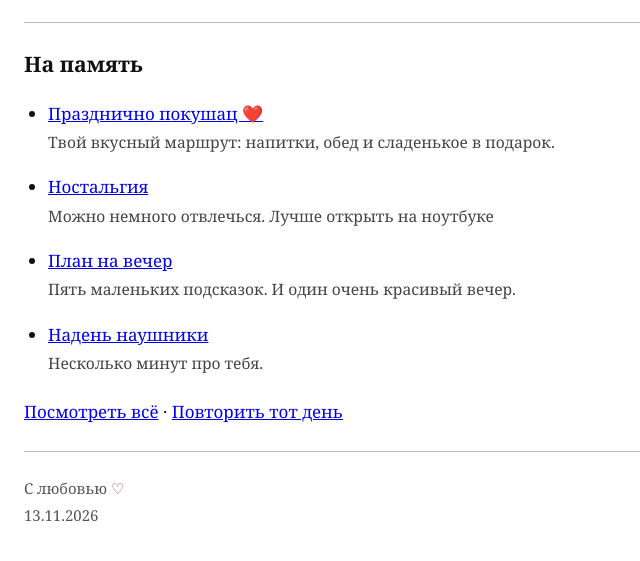
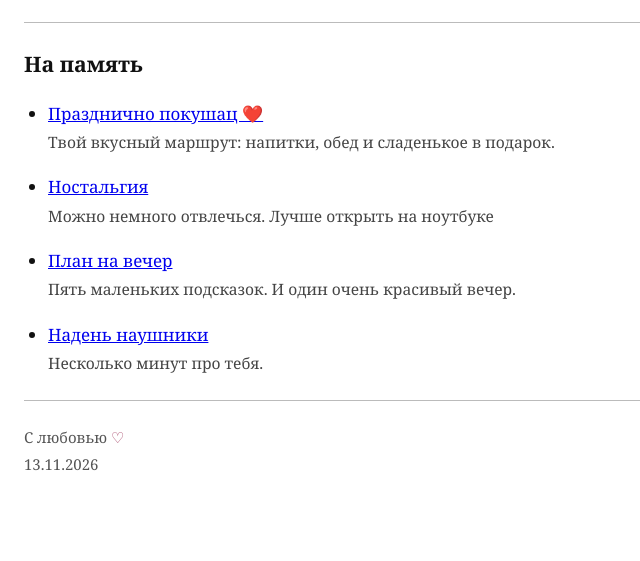
Before and after one commit to yorickyeng/tanya23, a website: page index.html in a window 1280 px wide. Shown: the part 127-688 px from the top of the page, without its empty margins (0-640 px from the left). Drawn offline with Linux system fonts and the light colour scheme.

Commit message:
Remove archive links and correct game control hints

```diff
--- a/app.js
+++ b/app.js
@@ -25,7 +25,7 @@ function route(id, search = location.search) {
   const params = new URLSearchParams(search);
   params.delete('id');
   if (id && config?.moments.some(moment => moment.id === id && moment.type === 'game')) {
-    params.set('v', '10');
+    params.set('v', '11');
     return `./game/${params.size ? '?' + params.toString() : ''}`;
   }
   if (id) params.set('id', id);
@@ -48,12 +48,9 @@ function previewBanner(context) {
 }
 
 function modeLinks(context) {
-  if (!context.archive || context.isPreview) return null;
+  if (!context.archive || context.isPreview || !context.isReplay) return null;
   const nav = el('nav', 'archive-nav');
   nav.setAttribute('aria-label', 'Просмотр воспоминаний');
-  nav.append(link('Посмотреть всё', './index.html'));
-  nav.append(document.createTextNode(' · '));
-  nav.append(link('Повторить тот день', './index.html?replay=00%3A00'));
   if (context.isReplay) {
     const label = el('label', 'replay-picker', 'Время в тот день: ');
     const select = el('select');
--- a/index.html
+++ b/index.html
@@ -10,7 +10,7 @@
   <link rel="icon" href="./assets/icon.svg" type="image/svg+xml">
   <link rel="manifest" href="./manifest.webmanifest">
   <link rel="stylesheet" href="./styles.css?v=8">
-  <script type="module" src="./app.js?v=13"></script>
+  <script type="module" src="./app.js?v=14"></script>
 </head>
 <body class="home-page">
   <main id="app" aria-busy="true"><h1>tanya23</h1><p>Один момент…</p></main>
```
Also changed, not shown: game/index.html (+1 -1 lines), moment.html (+1 -1 lines).
